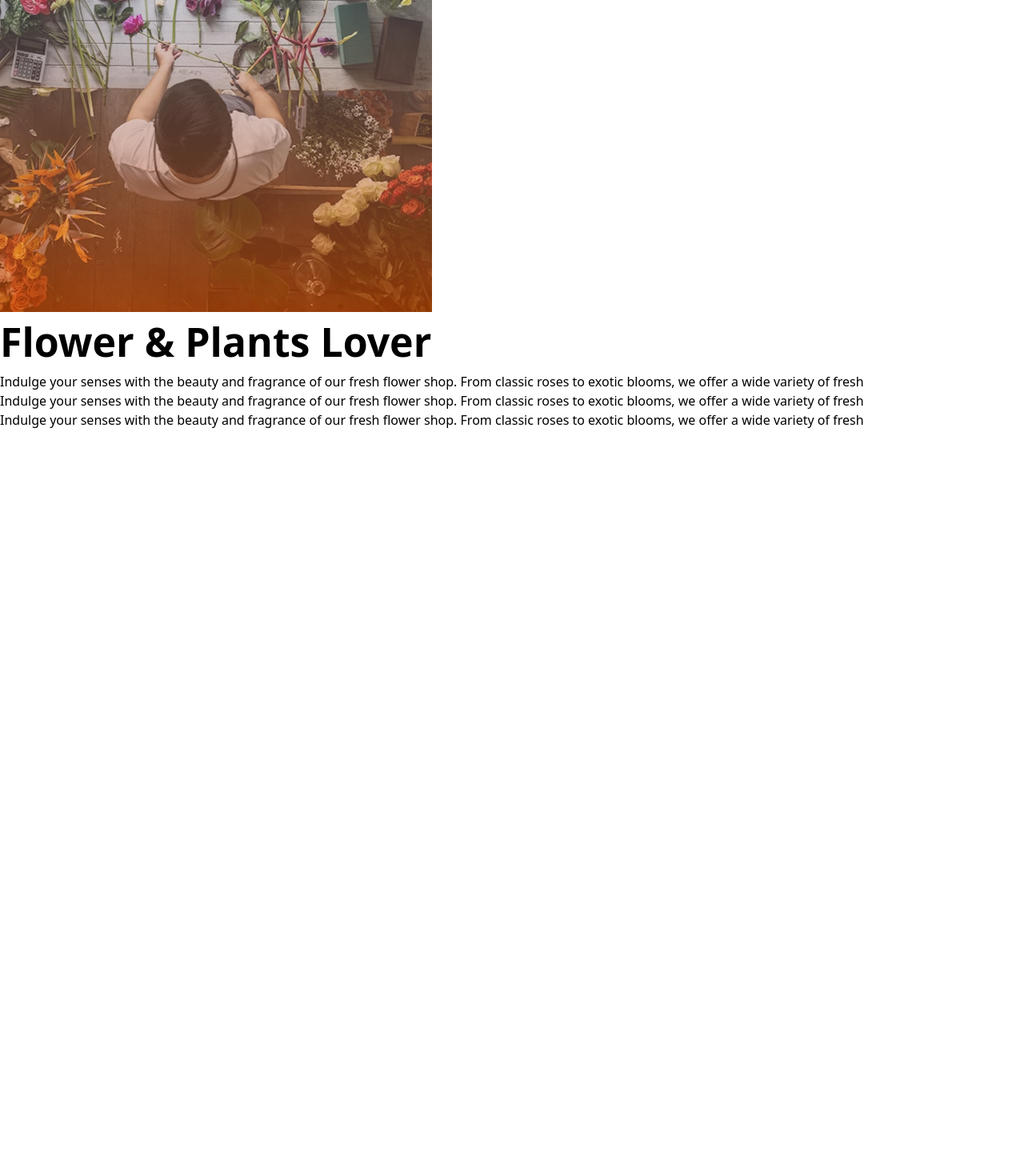
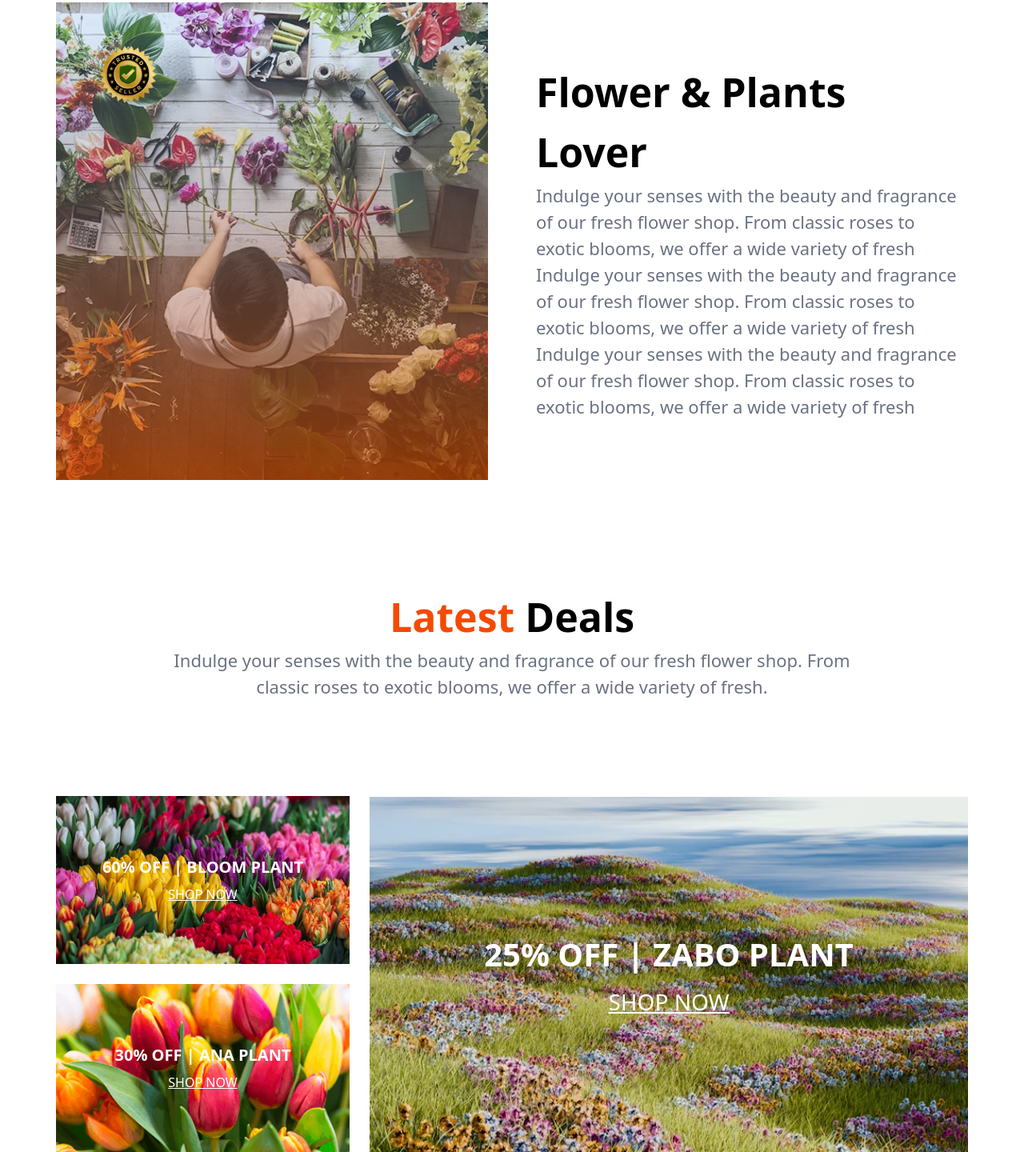
Before and after one commit to MozahidAlam/responsive-flowers, a plain HTML site: page index.html in a window 1280 px wide. Shown: the part 1653-3093 px from the top of the page at 80% size. Before the commit the page ends 2190 px from the top, so only its background shows below. Drawn offline with nearby package versions, Linux system fonts and the light colour scheme.

Commit message:
shop now added

```diff
--- a/index.html
+++ b/index.html
@@ -113,17 +113,58 @@
         <button class="bg-amber-600 w-full h-[50px] text-white">ADD TO CART</button>
     </div>
 </section>
-    <section>
-        <div>
-            <img src="assets/flower-store.png" alt="">
+  <section class="flex flex-col lg:flex-row lg:justify-center items-center m-auto max-w-[1140px] gap-[60px] mt-[210px]">
+
+    <!-- Image + Badge Wrapper -->
+    <div class="relative">
+        <img class="w-[540px] h-[597px]" src="assets/flower-store.png" alt="">
+
+        <!-- Badge -->
+        <div class="absolute top-10 left-10">
+            <img class="w-[100px]" src="assets/trusted-badge.png" alt="">
         </div>
-        <div>
-            <h1 class="text-[50px] font-bold">Flower & Plants Lover</h1>
-            <p>Indulge your senses with the beauty and fragrance of our fresh flower shop. From classic roses to exotic blooms, we offer a wide variety of fresh</p>
-            <p>Indulge your senses with the beauty and fragrance of our fresh flower shop. From classic roses to exotic blooms, we offer a wide variety of fresh</p>
-            <p>Indulge your senses with the beauty and fragrance of our fresh flower shop. From classic roses to exotic blooms, we offer a wide variety of fresh</p>
+    </div>
+
+    <!-- Text Content -->
+    <div>
+        <h1 class="text-[50px] font-bold">Flower & Plants <br> Lover</h1>
+        <p class="w-[540px] text-[22px] text-gray-500">
+            Indulge your senses with the beauty and fragrance of our fresh flower shop. From classic roses to exotic blooms, we offer a wide variety of fresh
+        </p>
+        <p class="w-[540px] text-[22px] text-gray-500">
+            Indulge your senses with the beauty and fragrance of our fresh flower shop. From classic roses to exotic blooms, we offer a wide variety of fresh
+        </p>
+        <p class="w-[540px] text-[22px] text-gray-500">
+            Indulge your senses with the beauty and fragrance of our fresh flower shop. From classic roses to exotic blooms, we offer a wide variety of fresh
+        </p>
+    </div>
+
+</section>
+
+    <section class="mt-[133.88px]">
+        <div class="text-center">
+            <h1 class="text-[50px] font-bold"><span class=" text-orange-600">Latest</span> Deals </h1>
+            <p  class="text-[22px] text-gray-500">Indulge your senses with the beauty and fragrance of our fresh flower shop. From <br>classic roses to exotic blooms, we offer a wide variety of fresh.</p>
         </div>
     </section>
+    <section class="max-w-[1140px] flex flex-col lg:flex-row gap-[25px] justify-center items-center m-auto mt-[120px]">
+    <div class="flex flex-col gap-[25px]">
+        <div class="bg-[url('./assets/deal-bloom.png')] bg-no-repeat bg-cover w-[367px] h-[210px] text-center flex flex-col justify-center">
+            <h1 class="text-white font-bold text-xl">60% OFF | BLOOM PLANT</h1>
+            <a href="#" class="text-white underline mt-2">SHOP NOW</a>
+        </div>
+        <div class="bg-[url('./assets/deal-ana.png')] bg-no-repeat bg-cover w-[367px] h-[210px] text-center flex flex-col justify-center">
+            <h1 class="text-white font-bold text-xl">30% OFF | ANA PLANT</h1>
+            <a href="#" class="text-white underline mt-2">SHOP NOW</a>
+        </div>
+    </div>
+    <div class="bg-[url('./assets/deal-zabo.png')] bg-no-repeat bg-cover w-[367px] h-[210px] lg:w-[753px] lg:h-[445px] text-center flex flex-col justify-center">
+        <h1 class="text-white font-bold text-[40px]">25% OFF | ZABO PLANT</h1>
+        <a href="#" class="text-white underline mt-2 text-[28px]">SHOP NOW</a>
+    </div>
+</section>
+
+
     </main>
     <footer>
 
```
